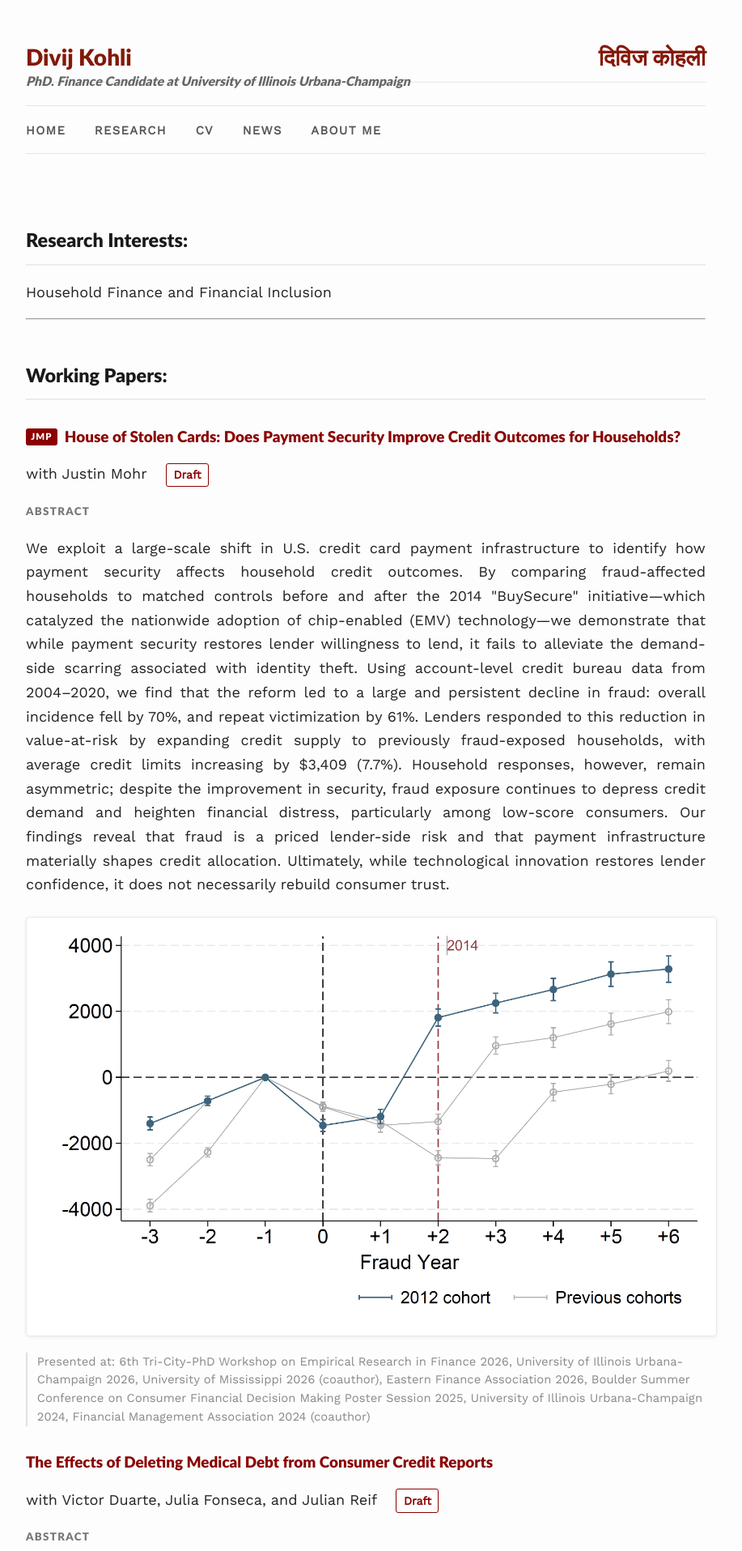
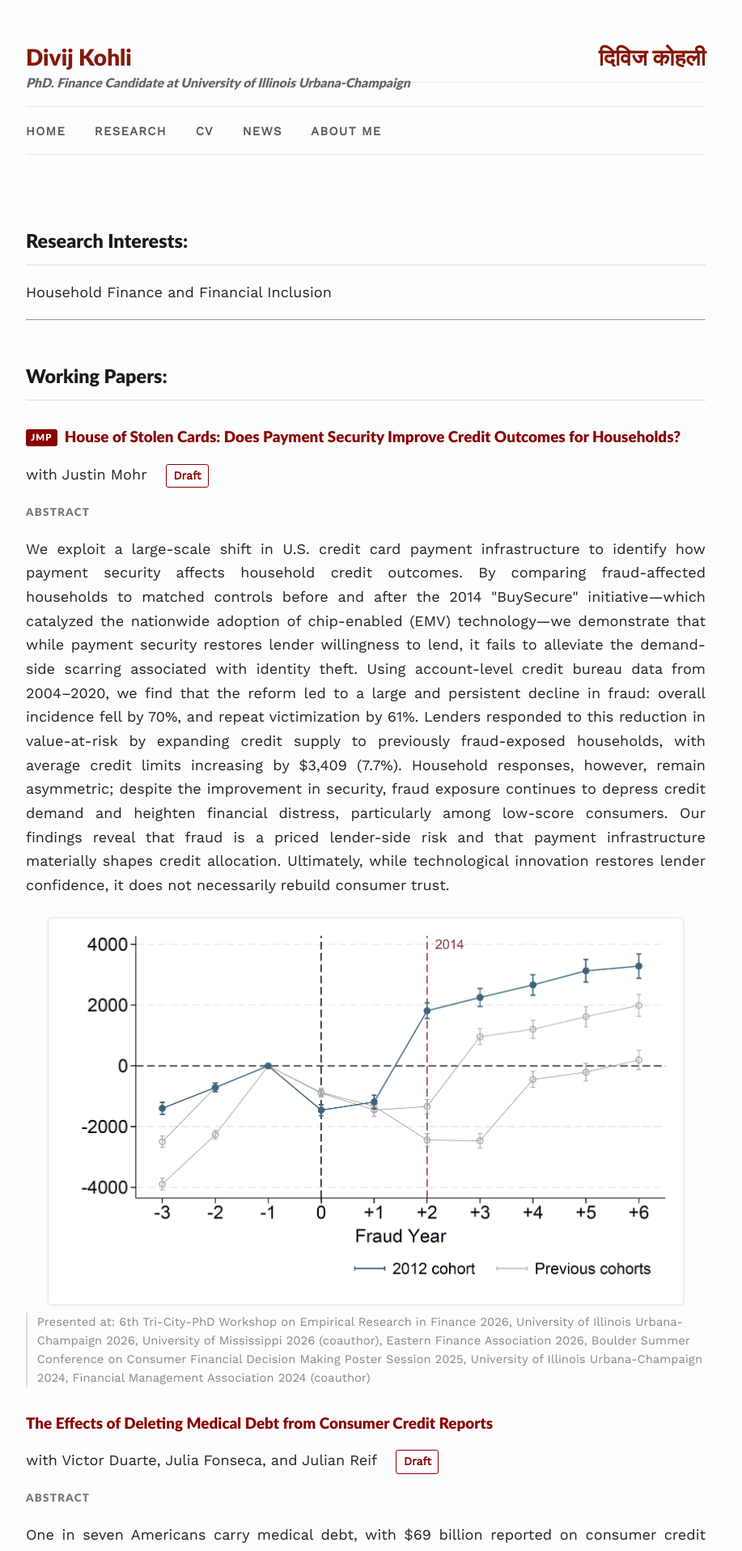
Before and after one commit to divijkohli/divijkohli.github.io, a Jekyll site: the page built from _pages/research.md, in a window 1280 px wide. Shown: the top 1915 px of the page at 81% size, without its empty margins (188-1105 px from the left). Built offline with Jekyll 4.4.1, drawn with Linux system fonts in a browser that asks for light colours; nearby versions of some CDN libraries.

Commit message:
Fix DFKR figure centering and subheading spacing
- paper-figure img: block + auto margins + max-width 92% so centering is visible
- post-description: tighter line-height (1.35) and balanced vertical margin

Co-Authored-By: Claude Sonnet 4.6 <noreply@anthropic.com>

```diff
--- a/assets/css/_sass/style.scss
+++ b/assets/css/_sass/style.scss
@@ -58,8 +58,9 @@ h4 {
   font-size: 0.88em;
   color: #666;
   font-weight: 400;
-  margin: 0.1em 0 0;
+  margin: 0.25em 0 0.6em;
   font-style: italic;
+  line-height: 1.35;
 }
 .post-headline {
     display: flex;
@@ -406,7 +407,9 @@ blockquote {
   text-align: center;
 
   img {
-    max-width: 100%;
+    display: block;
+    margin: 0 auto;
+    max-width: 92%;
     border: 1px solid #e8e8e8;
     border-radius: 4px;
     padding: 6px;
```
